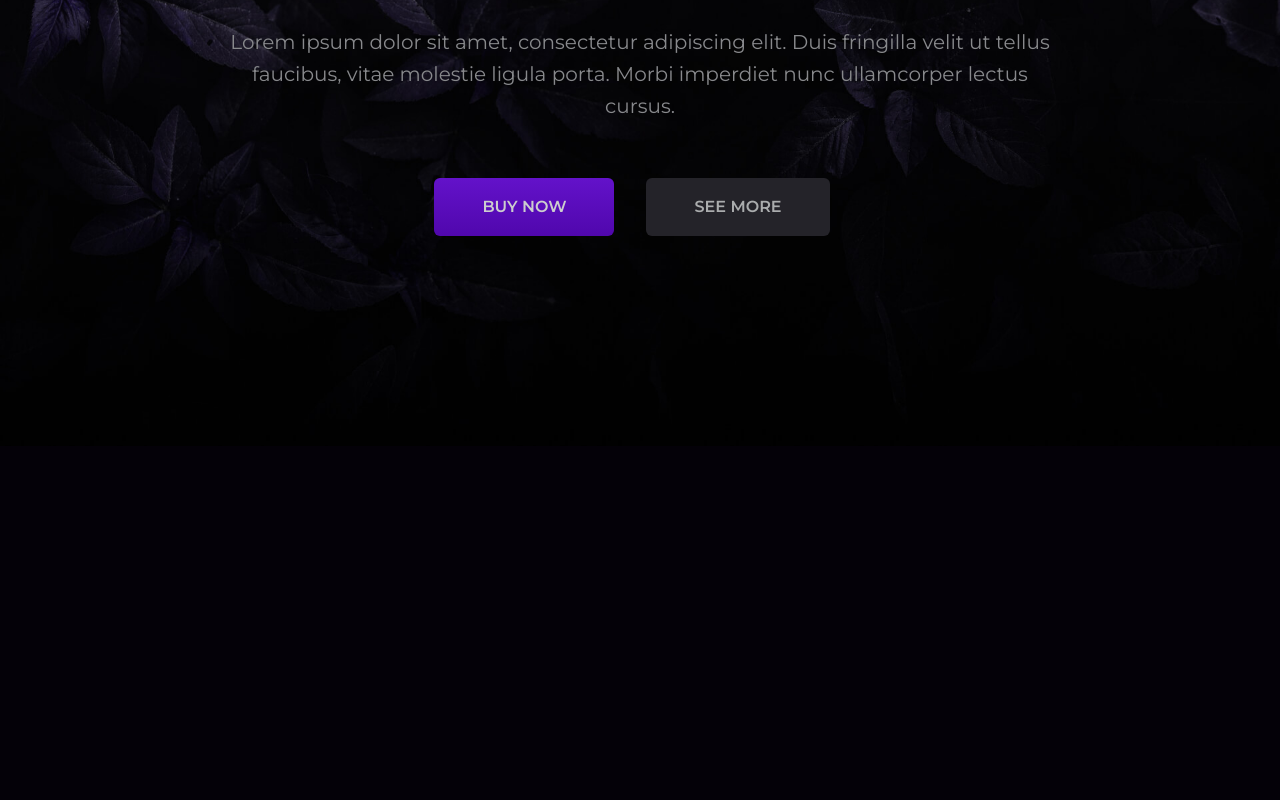
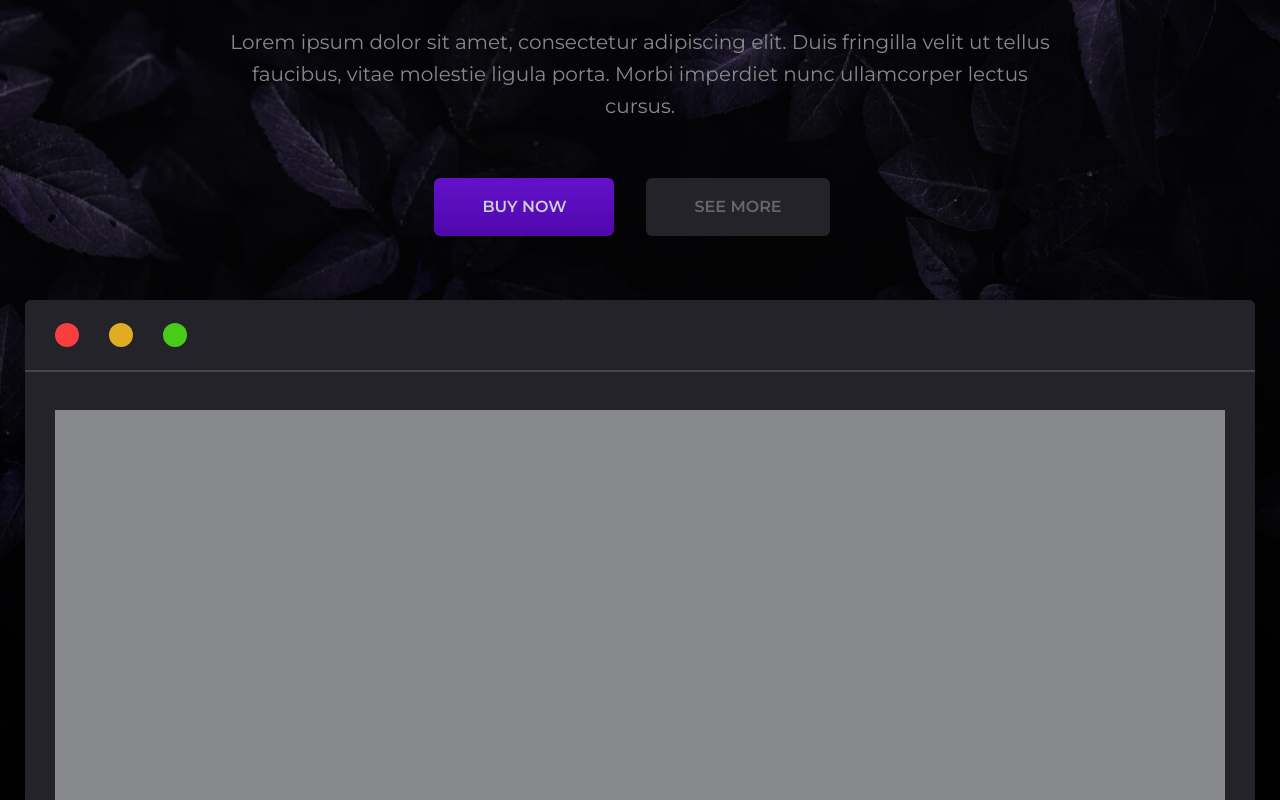
Before and after one commit to Alisson-Lima/NatureFlagrance, a React (Vite) app: page / in a window 1280 px wide. Shown: the part 354-1154 px from the top of the page. Before the commit the page ends 800 px from the top, so only its background shows below. Built offline with nearby package versions, Linux system fonts and the light colour scheme.

Commit message:
Making mockup and modal-mockup

```diff
--- a/src/components/Header/index.jsx
+++ b/src/components/Header/index.jsx
@@ -4,7 +4,7 @@ export default function Header(){
         <header className="Header">
             <div className="premium"><p>Premium product</p></div>
             <div className="container flex">
-                <a href="#">
+                <a href="#" className="logomark">
                     <svg width="45" height="45" viewBox="0 0 40 45" fill="none" xmlns="http://www.w3.org/2000/svg">
                         <path d="M10.7413 44.9743C9.29275 45.0346 8.02058 43.9921 7.87602 42.5251C6.81604 31.77 11.4824 14.3644 36.9977 13.302C38.4463 13.2416 39.7184 14.2842 39.8631 15.7512C40.923 26.5063 36.2566 43.912 10.7413 44.9743Z" fill="url(#paint0_linear_53_38)"/>
                         <path d="M12.8516 43.9574C11.7164 45.3465 9.63323 45.3519 8.51668 43.9473C1.61986 35.2711 -6.60503 18.9799 8.57079 0.996148C9.58659 -0.207577 11.3595 -0.351902 12.4948 0.735776C20.1544 8.07388 28.9947 24.2035 12.8516 43.9574Z" fill="#EEEBF2" fill-opacity="0.8"/>
--- a/src/components/Hero/index.jsx
+++ b/src/components/Hero/index.jsx
@@ -1,18 +1,48 @@
 import ButtonLink from "../ButtonLink/"
+import { useState } from "react"
 import Header from "../Header/"
 export default function Hero(){
+
+    const [modalClass, setModalClass] = useState("modal-video-disable")
+    function showModal(){
+        if(modalClass == "modal-video-disable"){
+            setModalClass("modal-video-active")
+            console.log(modalClass)
+        }else{
+            setModalClass("modal-video-disable")
+            console.log(modalClass)
+        }
+    }
+
     return(
         <>
         <div className="back">
             <Header/>
             <div className="container">
-                <header></header>
                 <div className="text-content center">
                     <h1>Lorem ipsum dolor sit amet, consectetur adipiscing.</h1>
                     <p>Lorem ipsum dolor sit amet, consectetur adipiscing elit. Duis fringilla velit ut tellus faucibus, vitae molestie ligula porta. Morbi imperdiet nunc ullamcorper lectus cursus.</p>
                     <ButtonLink content="Buy now" name="button primary" />
                     <ButtonLink content="See more" name="button secondary" />
                 </div>
+                <div className="mockup-video" onClick={showModal}>
+                    <div className="actions flex">
+                        <div className="circle"></div>
+                        <div className="circle"></div>
+                        <div className="circle"></div>
+                    </div>
+                    <div className="video-action"></div>
+                </div>
+                <div className={`modal-video ${modalClass} flex`}>
+                    <div className="close" ></div>
+                    <div className="video">
+                        <header className="flex">
+                            <div className="circle flex" onClick={showModal}><div className="close">&times;</div></div>
+                            <div className="circle"></div>
+                            <div className="circle"></div>
+                        </header>
+                    </div>
+                </div>
             </div>
         </div>
         </>
--- a/src/styleGlobal.css
+++ b/src/styleGlobal.css
@@ -106,11 +106,6 @@ html {
   align-items: center;
 }
 
-.hover2 {
-  filter: brightness(0.9);
-  transition: 0.4s;
-}
-
 .container {
   width: 100%;
   max-width: 1260px;
@@ -140,7 +135,7 @@ html {
 
 .secondary {
   background: #242329;
-  color: #AAACAD;
+  color: #66676B;
   transition: 0.4s;
 }
 .secondary:hover {
@@ -149,10 +144,11 @@ html {
 
 .back {
   background-image: url(../assets/imgs/back1.jpg);
-  background-position: center;
+  background-position: top center;
   background-repeat: no-repeat;
   background-size: cover;
   min-height: 800px;
+  position: relative;
 }
 
 .Header {
@@ -175,19 +171,26 @@ html {
 }
 .Header .container ul li {
   list-style: none;
-  margin-right: 40px;
+  margin-right: 24px;
 }
 .Header .container ul li a {
   font-size: 14px;
   color: #88898C;
   text-transform: uppercase;
   transition: 0.4s;
+  padding: 16px;
 }
 .Header .container ul li a:hover {
   filter: brightness(1.3);
 }
 .Header .container .button {
   margin-left: 40px;
+}
+.Header .container .logomark {
+  transition: 0.4s;
+}
+.Header .container .logomark:hover {
+  filter: brightness(1.2);
 }
 
 .text-content {
@@ -205,3 +208,105 @@ html {
 .text-content .button:last-child {
   margin-left: 16px;
 }
+
+.mockup-video {
+  position: relative;
+  margin-top: 64px;
+  width: 100%;
+  height: 500px;
+  background: #242329;
+  border-top-left-radius: 6px;
+  border-top-right-radius: 6px;
+}
+.mockup-video .actions {
+  border-bottom: 2px solid #45454A;
+  height: 72px;
+  padding: 0 30px;
+  justify-content: flex-start;
+}
+.mockup-video .actions .circle {
+  width: 24px;
+  height: 24px;
+  border-radius: 100%;
+  display: inline-block;
+  margin-right: 30px;
+  background: #E0AC24;
+}
+.mockup-video .actions .circle:first-child {
+  background: #F93E3E;
+}
+.mockup-video .actions .circle:last-child {
+  background: #49CB1C;
+}
+.mockup-video .video-action {
+  width: calc(100% - 60px);
+  height: calc(100% - 110px);
+  background: #88898C;
+  margin: 38px auto;
+}
+.mockup-video:hover {
+  cursor: pointer;
+}
+
+.modal-video {
+  width: 100vw;
+  height: 100vh;
+  position: fixed;
+  padding: 16px;
+  flex-direction: column;
+  background: rgba(0, 0, 0, 0.767);
+  left: 0;
+  top: 0;
+  transition: 0.4s;
+}
+.modal-video p {
+  margin: 8px 0 24px;
+}
+.modal-video .video {
+  width: 100%;
+  max-width: 1200px;
+  height: 600px;
+  background: #242329;
+  border-radius: 6px;
+}
+.modal-video .video header {
+  padding: 16px;
+  border-bottom: 2px solid #45454A;
+  justify-content: flex-start;
+}
+.modal-video .video header .circle {
+  width: 24px;
+  height: 24px;
+  border-radius: 100%;
+  display: inline-block;
+  margin-right: 30px;
+  background: #E0AC24;
+}
+.modal-video .video header .circle:first-child {
+  background: #F93E3E;
+  position: relative;
+  cursor: pointer;
+}
+.modal-video .video header .circle:first-child .close {
+  position: relative;
+  font-size: 24px;
+  font-weight: 800;
+  width: 100%;
+  height: 100%;
+  top: -0.016px;
+  left: -0.598px;
+  text-align: center;
+}
+.modal-video .video header .circle:last-child {
+  background: #49CB1C;
+}
+
+.modal-video-active {
+  pointer-events: all;
+  opacity: 1;
+}
+
+.modal-video-disable {
+  opacity: 0;
+  pointer-events: none;
+}
--- a/src/styleGlobal.scss
+++ b/src/styleGlobal.scss
@@ -41,10 +41,6 @@ html{
     justify-content: center;
     align-items: center;
 }
-.hover2{
-    filter: brightness(0.9);
-    transition: .4s;
-}
 
 .container{
     width: 100%;
@@ -76,7 +72,7 @@ html{
 
 .secondary{
     background: $gray4;
-    color: $gray8;
+    color: $gray6;
     transition: .4s;
     &:hover{
         filter: brightness(0.8);
@@ -86,11 +82,12 @@ html{
 
 .back{
     background-image: url(../assets/imgs/back1.jpg);
-    background-position: center;
+    background-position: top center;
     background-repeat: no-repeat;
     background-size: cover;
+    min-height: 800px;
 
-    min-height: 800px;
+    position: relative;
 }
 
 .Header{
@@ -111,13 +108,14 @@ html{
         justify-content: space-between;
         ul li{
             list-style: none;
-            margin-right: 40px;
+            margin-right: 24px;
 
             a{
                 font-size: 14px;
                 color: $gray7;
                 text-transform: uppercase;
                 transition: .4s;
+                padding: 16px;
                 &:hover{
                     filter: brightness(1.3);
                 }
@@ -125,6 +123,12 @@ html{
         }
         .button{
             margin-left: 40px;
+        }
+        .logomark{
+            transition: .4s;
+            &:hover{
+                filter: brightness(1.2);
+            }
         }
     }
 }
@@ -146,3 +150,107 @@ html{
         }
     }
 }
+
+.mockup-video{
+    position: relative;
+    margin-top: 64px;
+    width: 100%;
+    height: 500px;
+    background: $gray4;
+    border-top-left-radius: 6px;
+    border-top-right-radius: 6px;
+    .actions{
+        border-bottom: 2px solid $gray5;
+        height: 72px;
+        padding: 0 30px;
+        justify-content: flex-start;
+        .circle{
+            width: 24px;
+            height: 24px;
+            border-radius: 100%;
+            display: inline-block;
+            margin-right: 30px;
+            background: $yellow-color;
+            &:first-child{
+                background: $red-color;
+            }
+            &:last-child{
+                background: $green-color;
+            }
+        }
+    }
+    .video-action{
+        width: calc(100% - 60px);
+        height: calc(100% - 110px);
+        background: $gray7;
+        margin: 38px auto;
+    }
+
+    &:hover{
+        cursor: pointer;
+    }
+}
+
+.modal-video{
+    width: 100vw;
+    height: 100vh;
+    position: fixed;
+    padding: 16px;
+    flex-direction: column;
+    background: rgba(0, 0, 0, 0.767);
+    left: 0;
+    top: 0;
+    transition: .4s;
+    p{
+        margin: 8px 0 24px;
+    }
+
+    .video{
+        width: 100%;
+        max-width: 1200px;
+        height: 600px;
+        background: $gray4;
+        border-radius: 6px;
+
+        header {
+            padding: 16px;
+            border-bottom: 2px solid $gray5;
+            justify-content: flex-start;
+            .circle{
+                width: 24px;
+                height: 24px;
+                border-radius: 100%;
+                display: inline-block;
+                margin-right: 30px;
+                background: $yellow-color;
+                &:first-child{
+                    background: $red-color;
+                    position: relative;
+                    cursor: pointer;
+                    .close{
+                        position: relative;
+                        font-size: 24px;
+                        font-weight: 800;
+                        width: 100%;
+                        height: 100%;
+                        top: -0.016px;
+                        left: -0.598px;
+                        text-align: center;
+                    }
+                }
+                &:last-child{
+                    background: $green-color;
+                }
+            }
+        }
+    }
+}
+
+.modal-video-active{
+    pointer-events: all;
+    opacity: 1;
+}
+.modal-video-disable{
+    opacity: 0;
+    pointer-events: none;
+}
```
